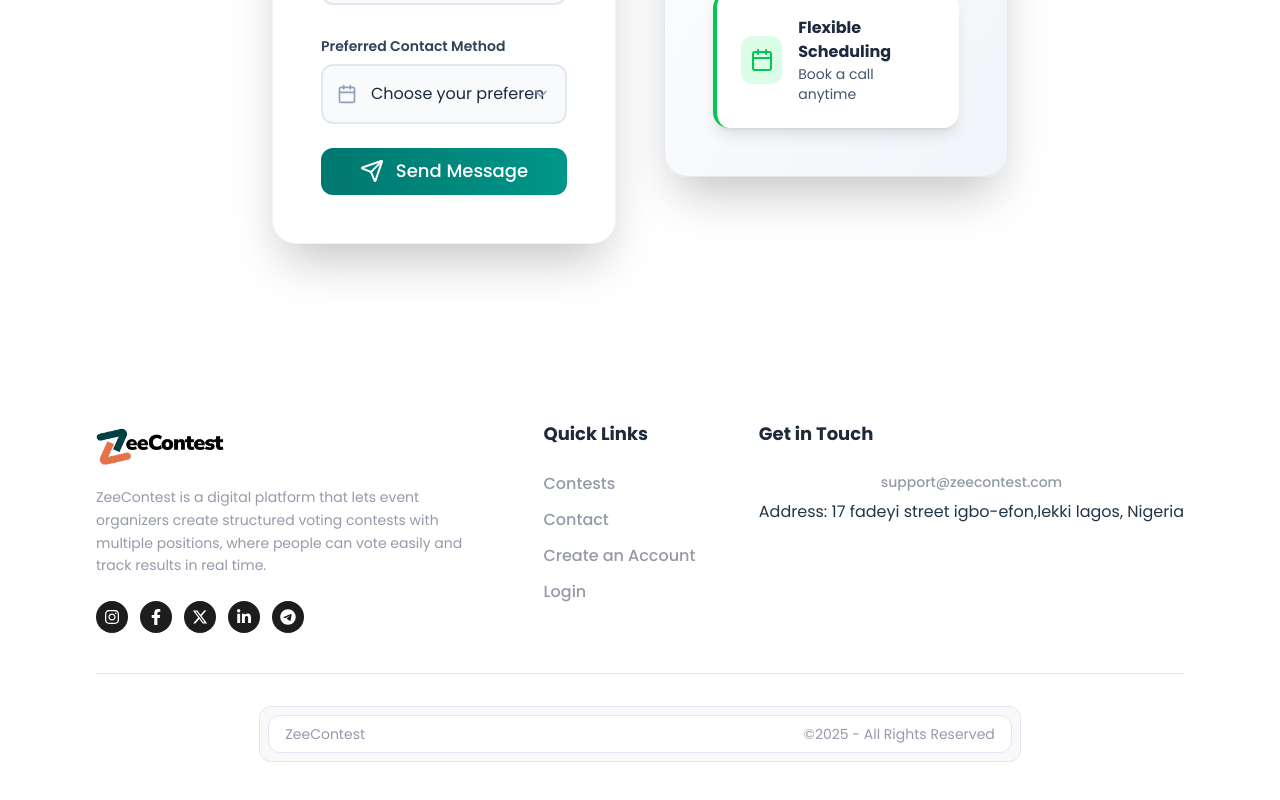
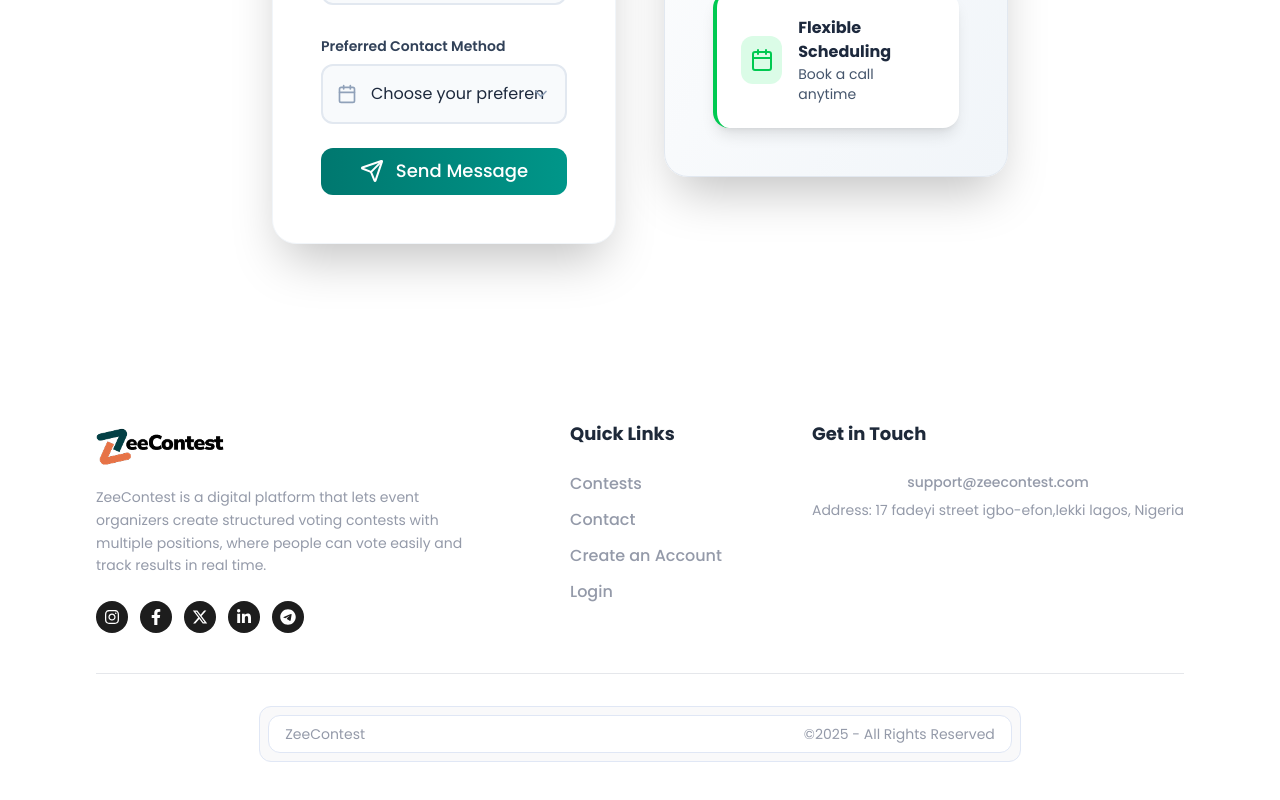
Before and after one commit to zeecontesthub/zeecontest-first-project-launch-, a React (Vite) app in the folder FrontEnd/: page /contact in a window 1280 px wide. Shown: the part 1368-2168 px from the top of the page. Built offline with nearby package versions, Linux system fonts and the light colour scheme.

Commit message:
Add class to address paragraph in Footer component

```diff
--- a/FrontEnd/src/common/Footer.jsx
+++ b/FrontEnd/src/common/Footer.jsx
@@ -111,7 +111,7 @@ const Footer = () => {
               >
                 support@zeecontest.com
               </a>
-              <p>Address: 17 fadeyi street igbo-efon,lekki lagos, Nigeria</p>
+              <p className='text-[#949AA9] hover:text-[#E67347] transition-colors text-sm'>Address: 17 fadeyi street igbo-efon,lekki lagos, Nigeria</p>
             </li>
           </ul>
         </div>
```
